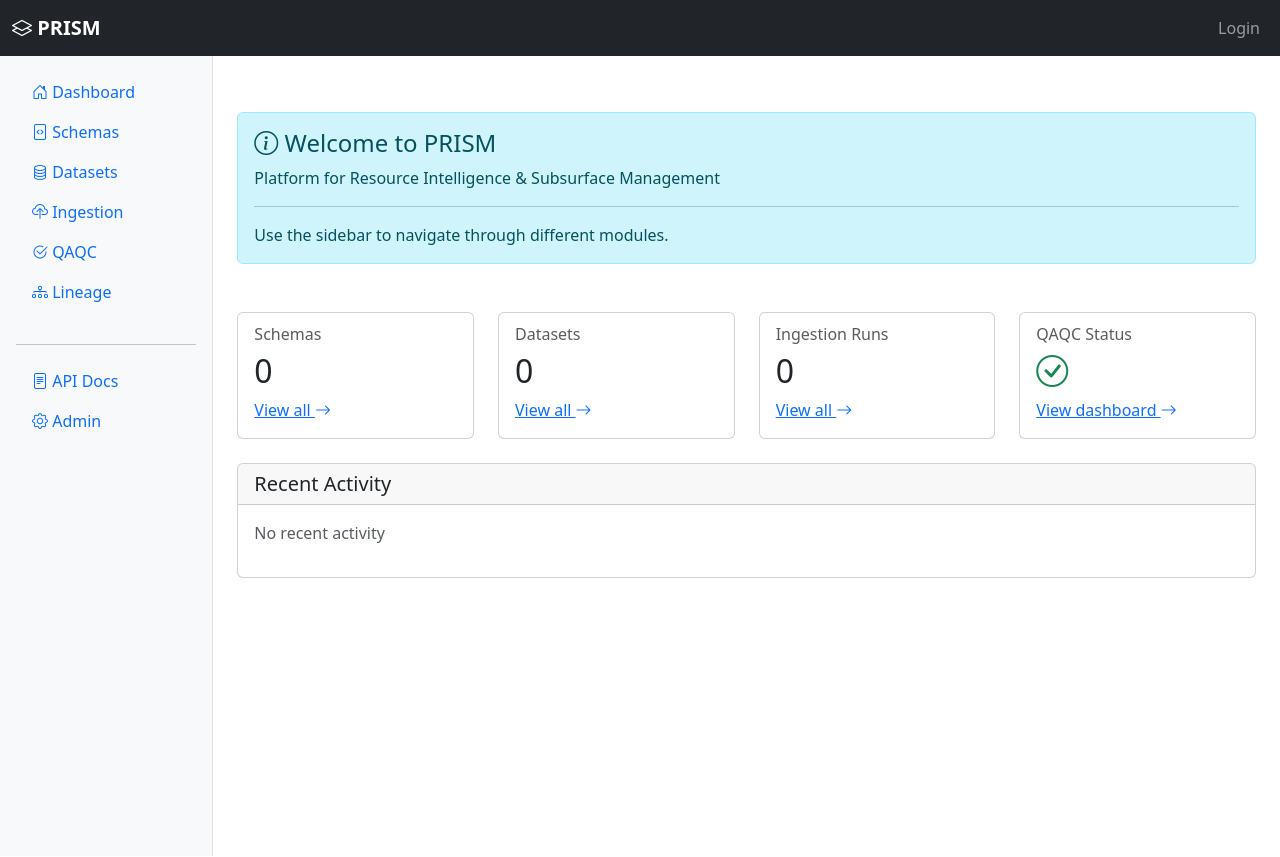
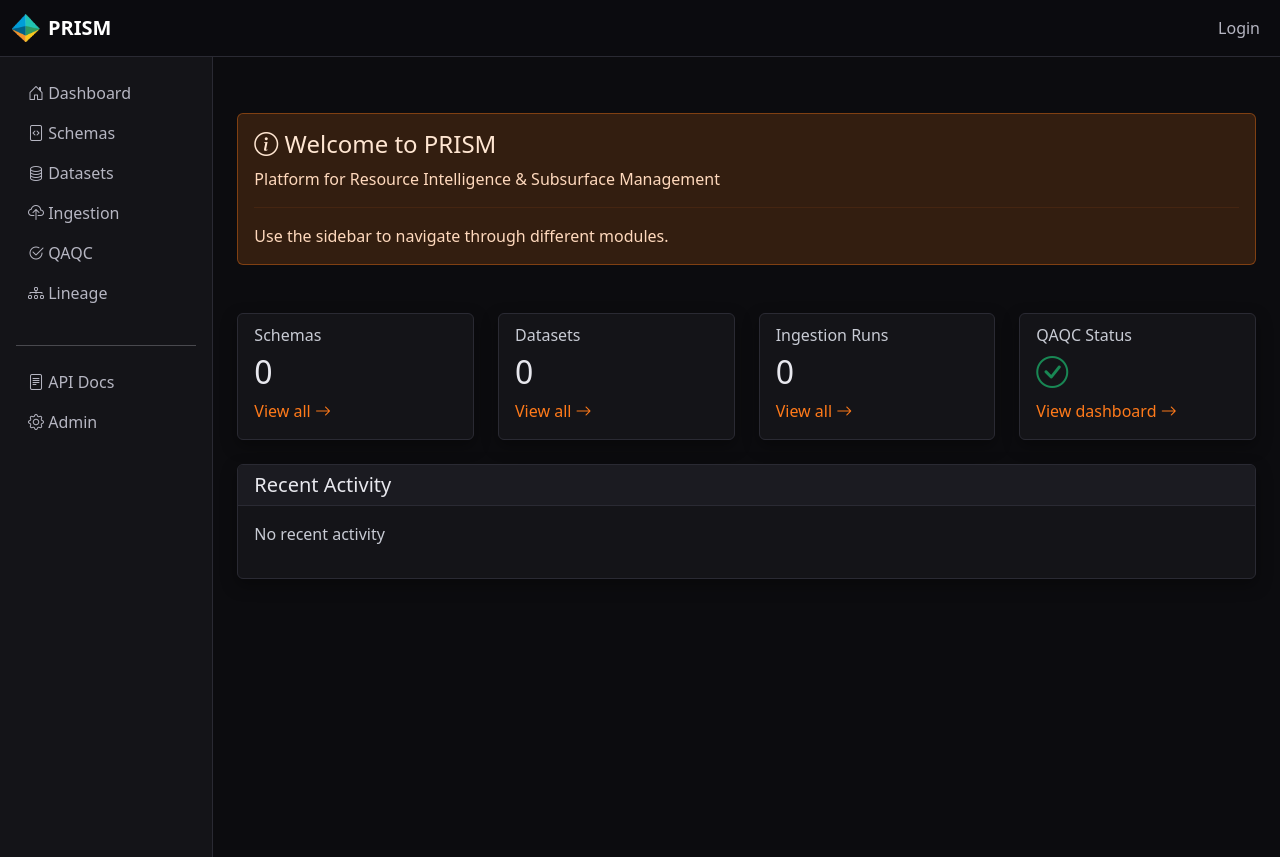
Before and after one commit to inkwanglee/prism_prototype, a Django app: template templates/core/home.html in a window 1280 px wide. Run offline with Django 5.2, Linux system fonts and the light colour scheme; the template is opened without the code that fills it, so the values that code supplies are empty; some libraries are stand-ins or nearby versions.

Commit message:
Added Orefox Styling and cleaned up notes

```diff
--- a/apps/core/models.py
+++ b/apps/core/models.py
@@ -2,7 +2,7 @@ from django.db import models
 from django.contrib.auth.models import User
 
 class AuditLog(models.Model):
-    """감사 로그 - 모든 중요한 변경사항 기록"""
+    """Audit log — record all important changes."""
     user = models.ForeignKey(User, on_delete=models.SET_NULL, null=True, blank=True)
     action = models.CharField(max_length=64)  # create, update, delete, approve, etc.
     model_name = models.CharField(max_length=128)
--- a/apps/datasets/models.py
+++ b/apps/datasets/models.py
@@ -2,7 +2,7 @@ from django.db import models
 from django.contrib.auth.models import User
 
 class Dataset(models.Model):
-    """데이터셋 카탈로그"""
+    """Dataset catalog"""
     STATUS_CHOICES = [
         ('active', 'Active'),
         ('retired', 'Retired'),
@@ -30,7 +30,7 @@ class Dataset(models.Model):
         return f"{self.key} - {self.title}"
 
 class Collar(models.Model):
-    """드릴홀 Collar 데이터"""
+    """Drillhole collar data"""
     dataset = models.ForeignKey(Dataset, on_delete=models.CASCADE, related_name='collars')
     project_id = models.CharField(max_length=64)
     hole_id = models.CharField(max_length=64)
@@ -52,7 +52,7 @@ class Collar(models.Model):
         return f"{self.project_id}/{self.hole_id}"
 
 class Survey(models.Model):
-    """드릴홀 Survey 데이터"""
+    """Drillhole survey data"""
     collar = models.ForeignKey(Collar, on_delete=models.CASCADE, related_name='surveys')
     depth_m = models.FloatField(help_text="Depth in meters")
     dip_deg = models.FloatField(help_text="Dip in degrees (-90 to 90)")
--- a/apps/schemas/forms.py
+++ b/apps/schemas/forms.py
@@ -38,7 +38,7 @@ class SchemaVersionForm(forms.ModelForm):
         self.helper.form_method = 'post'
         self.helper.add_input(Submit('submit', 'Create Version', css_class='btn btn-primary'))
 
-        # 초기값 설정 (편집 시)
+        # Set initial values (when editing).
         if self.instance and self.instance.pk:
             self.fields['json_schema_text'].initial = json.dumps(
                 self.instance.json_schema,
--- a/prism_site/settings.py
+++ b/prism_site/settings.py
@@ -43,7 +43,7 @@ INSTALLED_APPS = [
     'apps.lineage',
 ]
 
-# OIDC 활성화 여부에 따라
+# The login method differs depending on whether OIDC is enabled.
 if not env.bool('DISABLE_OIDC', default=False):
     INSTALLED_APPS.append('mozilla_django_oidc')
 
--- /dev/null
+++ b/static/css/theme-prism-dark.css
@@ -0,0 +1,165 @@
+/* PRISM Dark+Orange Theme */
+:root{
+  --prism-bg:#0c0c0f; --prism-surface:#141418; --prism-surface-2:#1b1b21;
+  --prism-border:#2a2a33; --prism-text:#e8e8ee; --prism-muted:#b6b6c2;
+  --prism-accent:#ff7a1a; --prism-accent-2:#ff9e4d; --prism-accent-3:#cc5f12;
+}
+
+/* Base / Bootstrap variables */
+body{
+  --bs-body-bg:var(--prism-bg);
+  --bs-body-color:var(--prism-text);
+  --bs-border-color:var(--prism-border);
+  --bs-link-color:var(--prism-accent);
+  --bs-link-hover-color:var(--prism-accent-2);
+  background-color:var(--prism-bg)!important; color:var(--prism-text)!important;
+}
+
+/* Navbar */
+.navbar.bg-dark{ background-color:#0b0b0f!important; border-bottom:1px solid var(--prism-border); }
+.navbar .nav-link{ color:var(--prism-muted)!important; }
+.navbar .nav-link:hover{ color:var(--prism-text)!important; }
+.navbar .navbar-brand img{ display:inline-block; vertical-align:middle; border-radius:6px; }
+
+/* Sidebar */
+.sidebar{
+  min-height:100vh; background:var(--prism-surface)!important; border-right:1px solid var(--prism-border)!important;
+}
+.sidebar .nav-link{ color:var(--prism-muted); border-radius:10px; padding:.5rem .75rem; }
+.sidebar .nav-link:hover{ background:var(--prism-surface-2); color:var(--prism-text); }
+.sidebar .nav-link.active{
+  background:linear-gradient(90deg,rgba(255,122,26,.18),rgba(255,122,26,.04));
+  color:var(--prism-text)!important; border:1px solid rgba(255,122,26,.35);
+}
+
+/* Cards, tables, forms, buttons */
+.card{ background:var(--prism-surface); border-color:var(--prism-border); color:var(--prism-text); box-shadow:0 6px 16px rgba(0,0,0,.35); }
+.card .card-header{ background:var(--prism-surface-2); border-bottom:1px solid var(--prism-border); }
+
+.table{ --bs-table-color:var(--prism-text); --bs-table-bg:var(--prism-surface); --bs-table-border-color:var(--prism-border); }
+.table thead th{ background:var(--prism-surface-2); color:var(--prism-muted); border-bottom:1px solid var(--prism-border)!important; }
+
+.btn-primary{ background-color:var(--prism-accent); border-color:var(--prism-accent-3); }
+.btn-primary:hover{ background-color:var(--prism-accent-2); border-color:var(--prism-accent-2); }
+.btn-outline-primary{ color:var(--prism-accent); border-color:var(--prism-accent); }
+.btn-outline-primary:hover{ background:var(--prism-accent); color:#121216; }
+
+.badge-status-draft{ background:#6c757d; }
+.badge-status-approved{ background:#1c8f5d; }
+.badge-status-deprecated{ background:#d94848; }
+
+.form-control,.form-select{ background:var(--prism-surface-2); border-color:var(--prism-border); color:var(--prism-text); }
+.form-control:focus,.form-select:focus{
+  background:var(--prism-surface-2); border-color:var(--prism-accent);
+  box-shadow:0 0 0 .2rem rgba(255,122,26,.25); color:var(--prism-text);
+}
+
+/* === Accessibility/contrast tweaks (dark mode) === */
+
+/* Make "muted" text readable on dark */
+.text-muted,
+.form-text,
+.small,
+.card .text-muted {
+  color: #c8cbd4 !important; /* was too dim */
+}
+
+/* Inputs & selects: brighter text + clearer placeholder */
+.form-control,
+.form-select {
+  color: #eceff6 !important;
+}
+.form-control::placeholder {
+  color: #aeb3c0 !important;
+  opacity: 1;
+}
+
+/* Disabled buttons/inputs: increase contrast slightly */
+.btn:disabled,
+.btn.disabled,
+.disabled > .btn {
+  opacity: .65;          /* not too faint */
+}
+.form-control:disabled,
+.form-select:disabled {
+  color: #bfc5d1;
+  background: #17171c;
+}
+
+/* Secondary/neutral buttons: readable on dark */
+.btn-secondary {
+  background: #2a2f3a;
+  border-color: #3a3f4b;
+  color: #e9ecf4;
+}
+.btn-secondary:hover {
+  background: #343a46;
+  border-color: #4a5060;
+}
+
+/* Dropdowns/menus tooltips etc. */
+.dropdown-menu {
+  background: #1b1b21;
+  border-color: #2a2a33;
+  color: #e8e8ee;
+}
+.dropdown-item { color: #dfe3ec; }
+.dropdown-item:hover { background: #24242c; color: #ffffff; }
+
+/* Tables: slightly brighter body text */
+.table { --bs-table-color: #e7eaf2; }
+
+/* Badges: ensure text pops */
+.badge { color: #111319; }
+.badge.bg-secondary { background: #465062; color: #f2f4f8; }
+
+/* Focus ring: make visible on dark */
+:focus-visible {
+  outline: 2px solid rgba(255,122,26,.65);
+  outline-offset: 2px;
+}
+
+/* Orange info banner for dashboard */
+.alert-prism{
+  background: rgba(255,122,26,.16);
+  border: 1px solid rgba(255,122,26,.38);
+  color: #ffd9bd;
+}
+.alert-prism .alert-heading{
+  color: #ffe6d2;
+}
+.alert-prism hr{
+  border-top: 1px solid rgba(255,122,26,.35);
+}
+
+/* Turn Bootstrap's blue alert-info into our orange accent */
+.alert-info {
+  background: rgba(255,122,26,.16) !important;
+  border: 1px solid rgba(255,122,26,.38) !important;
+  color: #ffd9bd !important;
+}
+.alert-info .alert-heading { color: #ffe6d2 !important; }
+.alert-info hr { border-top: 1px solid rgba(255,122,26,.35) !important; }
+
+/* Make "View all" and other primary links use the orange accent */
+.link-primary,
+.text-primary,
+a.link-primary {
+  color: var(--prism-accent) !important;
+}
+.link-primary:hover,
+.text-primary:hover,
+a.link-primary:hover {
+  color: var(--prism-accent-2) !important;
+  text-decoration: underline;
+}
+
+/* Make dashboard "View all" links orange */
+.card .card-link {
+  color: var(--prism-accent) !important;
+  text-decoration: none;
+}
+.card .card-link:hover {
+  color: var(--prism-accent-2) !important;
+  text-decoration: underline;
+}
--- a/templates/base.html
+++ b/templates/base.html
@@ -1,11 +1,18 @@
 <!doctype html>
 <html lang="en">
+
 <head>
+    {% load static %}
     <meta charset="utf-8">
     <meta name="viewport" content="width=device-width, initial-scale=1">
     <title>{% block title %}{{ page_title|default:"PRISM" }}{% endblock %}</title>
     <link href="https://cdn.jsdelivr.net/npm/bootstrap@5.3.3/dist/css/bootstrap.min.css" rel="stylesheet">
     <link rel="stylesheet" href="https://cdn.jsdelivr.net/npm/bootstrap-icons@1.11.3/font/bootstrap-icons.min.css">
+
+    <!-- Dark + orange theme (served from /static/css/) -->
+    <link href="{% static 'css/theme-prism-dark.css' %}" rel="stylesheet">
+
+
     <script src="https://unpkg.com/htmx.org@1.9.12"></script>
     <style>
         .sidebar {
@@ -13,22 +20,34 @@
             background-color: #f8f9fa;
             border-right: 1px solid #dee2e6;
         }
+
         .nav-link.active {
             background-color: #0d6efd;
             color: white !important;
         }
-        .badge-status-draft { background-color: #6c757d; }
-        .badge-status-approved { background-color: #198754; }
-        .badge-status-deprecated { background-color: #dc3545; }
+
+        .badge-status-draft {
+            background-color: #6c757d;
+        }
+
+        .badge-status-approved {
+            background-color: #198754;
+        }
+
+        .badge-status-deprecated {
+            background-color: #dc3545;
+        }
     </style>
     {% block extra_css %}{% endblock %}
 </head>
+
 <body>
     <!-- Top Navbar -->
     <nav class="navbar navbar-expand-lg navbar-dark bg-dark">
         <div class="container-fluid">
-            <a class="navbar-brand fw-bold" href="{% url 'core:home' %}">
-                <i class="bi bi-layers"></i> PRISM
+            <a class="navbar-brand fw-bold d-flex align-items-center" href="{% url 'core:home' %}">
+                <img src="{% static 'img/prism-mark.png' %}" width="28" height="28" class="me-2" alt="PRISM logo">
+                <span>PRISM</span>
             </a>
             <button class="navbar-toggler" type="button" data-bs-toggle="collapse" data-bs-target="#navbarNav">
                 <span class="navbar-toggler-icon"></span>
@@ -37,12 +56,15 @@
                 <ul class="navbar-nav ms-auto">
                     {% if user.is_authenticated %}
                     <li class="nav-item dropdown">
-                        <a class="nav-link dropdown-toggle" href="#" id="userDropdown" role="button" data-bs-toggle="dropdown">
+                        <a class="nav-link dropdown-toggle" href="#" id="userDropdown" role="button"
+                            data-bs-toggle="dropdown">
                             <i class="bi bi-person-circle"></i> {{ user.username }}
                         </a>
                         <ul class="dropdown-menu dropdown-menu-end">
                             <li><a class="dropdown-item" href="{% url 'core:settings' %}">Settings</a></li>
-                            <li><hr class="dropdown-divider"></li>
+                            <li>
+                                <hr class="dropdown-divider">
+                            </li>
                             <li><a class="dropdown-item" href="{% url 'admin:logout' %}">Logout</a></li>
                         </ul>
                     </li>
@@ -63,32 +85,38 @@
                 <div class="position-sticky">
                     <ul class="nav flex-column">
                         <li class="nav-item">
-                            <a class="nav-link {% if request.resolver_match.app_name == 'core' and request.resolver_match.url_name == 'home' %}active{% endif %}" href="{% url 'core:home' %}">
+                            <a class="nav-link {% if request.resolver_match.app_name == 'core' and request.resolver_match.url_name == 'home' %}active{% endif %}"
+                                href="{% url 'core:home' %}">
                                 <i class="bi bi-house-door"></i> Dashboard
                             </a>
                         </li>
                         <li class="nav-item">
-                            <a class="nav-link {% if request.resolver_match.app_name == 'schemas' %}active{% endif %}" href="{% url 'schemas:list' %}">
+                            <a class="nav-link {% if request.resolver_match.app_name == 'schemas' %}active{% endif %}"
+                                href="{% url 'schemas:list' %}">
                                 <i class="bi bi-file-code"></i> Schemas
                             </a>
                         </li>
                         <li class="nav-item">
-                            <a class="nav-link {% if request.resolver_match.app_name == 'datasets' %}active{% endif %}" href="{% url 'datasets:list' %}">
+                            <a class="nav-link {% if request.resolver_match.app_name == 'datasets' %}active{% endif %}"
+                                href="{% url 'datasets:list' %}">
                                 <i class="bi bi-database"></i> Datasets
                             </a>
                         </li>
                         <li class="nav-item">
-                            <a class="nav-link {% if request.resolver_match.app_name == 'ingestion' %}active{% endif %}" href="{% url 'ingestion:list' %}">
+                            <a class="nav-link {% if request.resolver_match.app_name == 'ingestion' %}active{% endif %}"
+                                href="{% url 'ingestion:list' %}">
                                 <i class="bi bi-cloud-upload"></i> Ingestion
                             </a>
                         </li>
                         <li class="nav-item">
-                            <a class="nav-link {% if request.resolver_match.app_name == 'qaqc' %}active{% endif %}" href="{% url 'qaqc:dashboard' %}">
+                            <a class="nav-link {% if request.resolver_match.app_name == 'qaqc' %}active{% endif %}"
+                                href="{% url 'qaqc:dashboard' %}">
                                 <i class="bi bi-check2-circle"></i> QAQC
                             </a>
                         </li>
                         <li class="nav-item">
-                            <a class="nav-link {% if request.resolver_match.app_name == 'lineage' %}active{% endif %}" href="{% url 'lineage:view' %}">
+                            <a class="nav-link {% if request.resolver_match.app_name == 'lineage' %}active{% endif %}"
+                                href="{% url 'lineage:view' %}">
                                 <i class="bi bi-diagram-3"></i> Lineage
                             </a>
                         </li>
@@ -140,4 +168,5 @@
     <script src="https://cdn.jsdelivr.net/npm/bootstrap@5.3.3/dist/js/bootstrap.bundle.min.js"></script>
     {% block extra_js %}{% endblock %}
 </body>
+
 </html>
--- a/templates/core/home.html
+++ b/templates/core/home.html
@@ -1,6 +1,7 @@
 {% extends 'base.html' %}
 
 {% block content %}
+
 <div class="row">
     <div class="col-md-12">
         <div class="alert alert-info">
```
Also changed, not shown: apps/core/views.py (+4 -4 lines), apps/datasets/views.py (+4 -4 lines), apps/schemas/models.py (+4 -4 lines), scripts/create-demo-data.py (+8 -8 lines), static/img/prism-mark.png (added), 2 other files.
